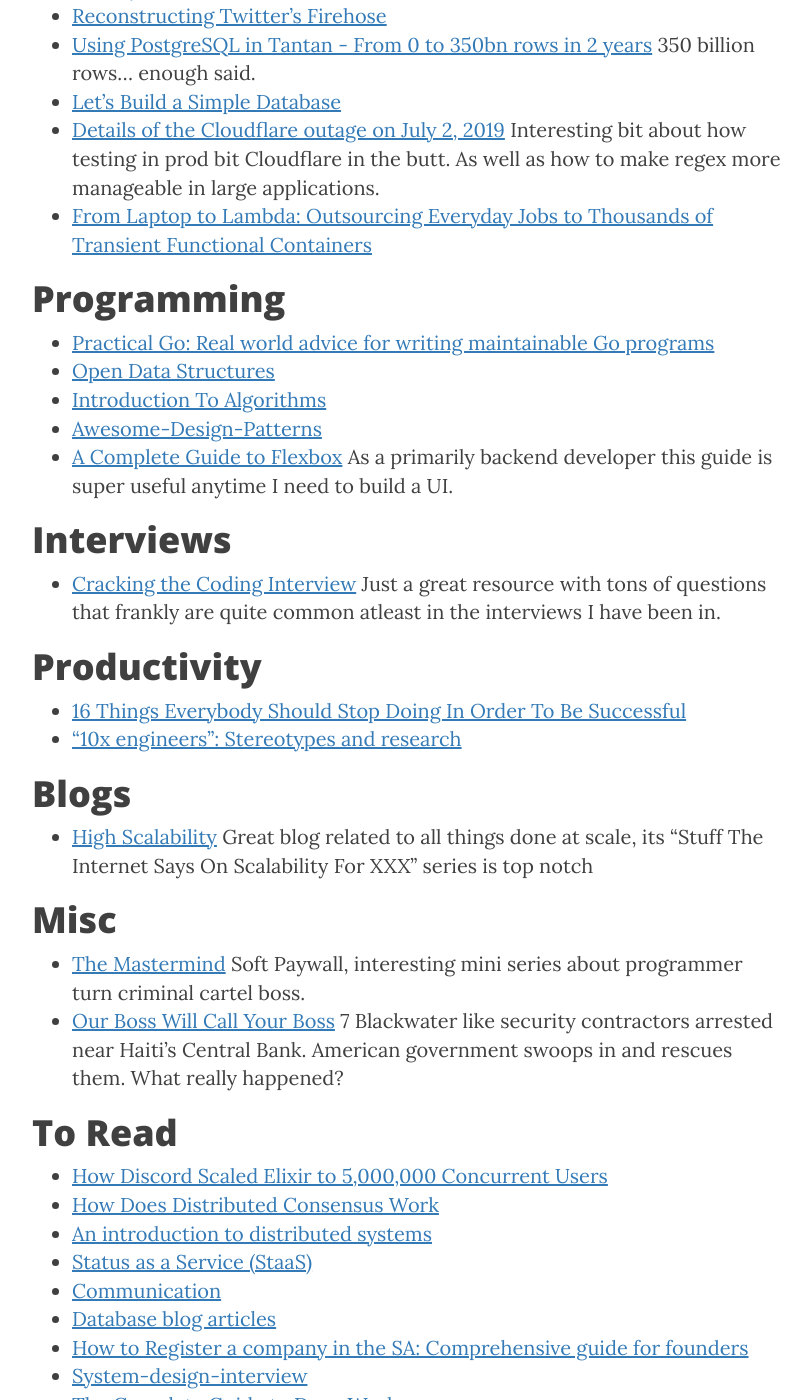
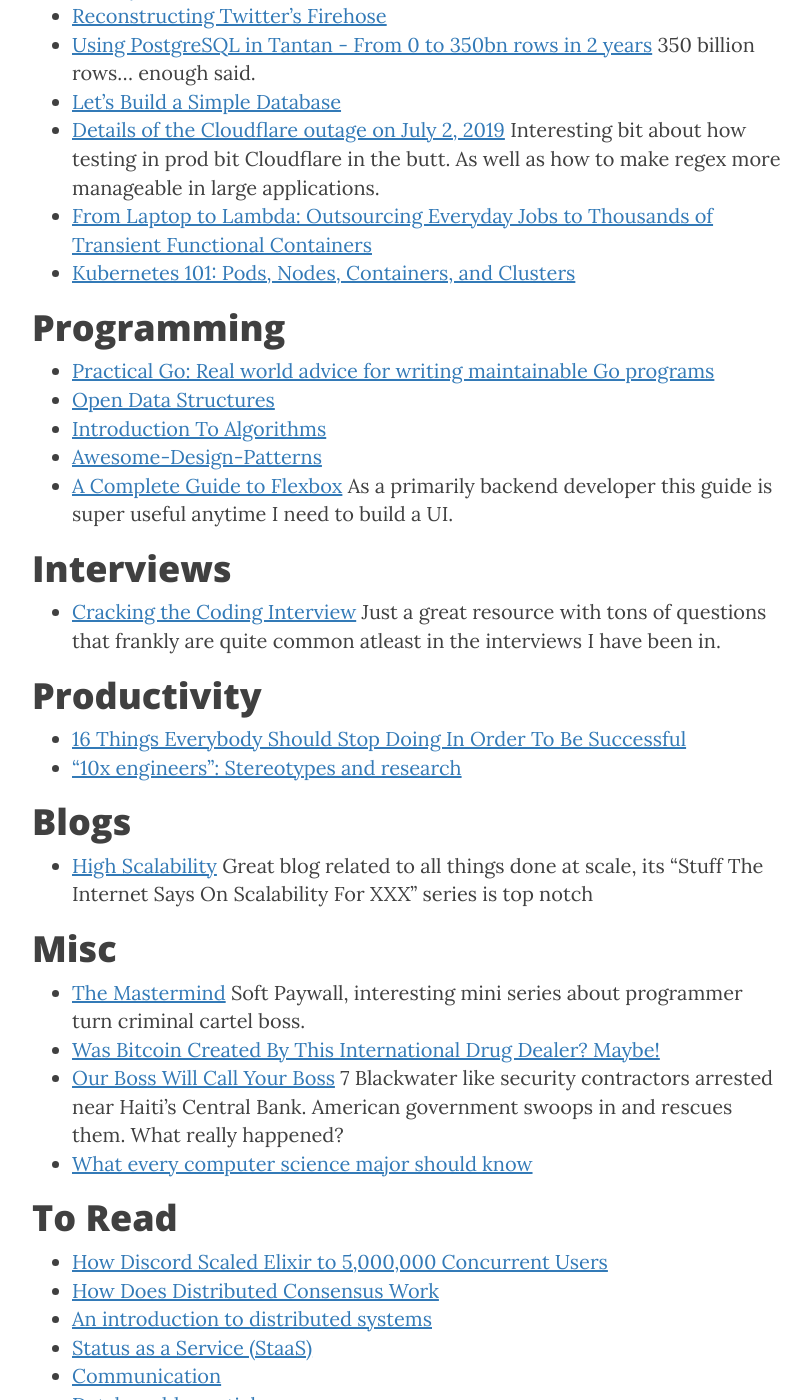
Before and after one commit to kwojcicki/kwojcicki.github.io, a Jekyll site: the page built from _posts/2019-02-27-READING-LIST.md, in a window 1280 px wide and 1400 px high, scrolled down 1025 px. Shown: the whole window, without its empty margins (233-1044 px from the left). Built offline with Jekyll 4.4.1, drawn with Linux system fonts in a browser that asks for light colours; nearby versions of some CDN libraries.

Commit message:
updated reading list

```diff
--- a/_posts/2019-02-27-READING-LIST.md
+++ b/_posts/2019-02-27-READING-LIST.md
@@ -29,6 +29,7 @@
 * [Let's Build a Simple Database](https://cstack.github.io/db_tutorial/)
 * [Details of the Cloudflare outage on July 2, 2019](https://blog.cloudflare.com/details-of-the-cloudflare-outage-on-july-2-2019/) Interesting bit about how testing in prod bit Cloudflare in the butt. As well as how to make regex more manageable in large applications.
 * [From Laptop to Lambda: Outsourcing Everyday Jobs to Thousands of Transient Functional Containers](https://github.com/StanfordSNR/gg)
+* [Kubernetes 101: Pods, Nodes, Containers, and Clusters](https://medium.com/google-cloud/kubernetes-101-pods-nodes-containers-and-clusters-c1509e409e16)
 
 # Programming
 
@@ -54,7 +55,9 @@
 # Misc
 
 * [The Mastermind](https://longform.org/posts/the-mastermind) Soft Paywall, interesting mini series about programmer turn criminal cartel boss.
+* [Was Bitcoin Created By This International Drug Dealer? Maybe!](https://www.wired.com/story/was-bitcoin-created-by-this-international-drug-dealer-maybe/)
 * [Our Boss Will Call Your Boss](https://cepr.shorthandstories.com/haiti-contractors/index.html) 7 Blackwater like security contractors arrested near Haiti's Central Bank. American government swoops in and rescues them. What really happened?
+* [What every computer science major should know](http://matt.might.net/articles/what-cs-majors-should-know/)
 
 # To Read
 * [How Discord Scaled Elixir to 5,000,000 Concurrent Users](https://blog.discordapp.com/scaling-elixir-f9b8e1e7c29b)
```
